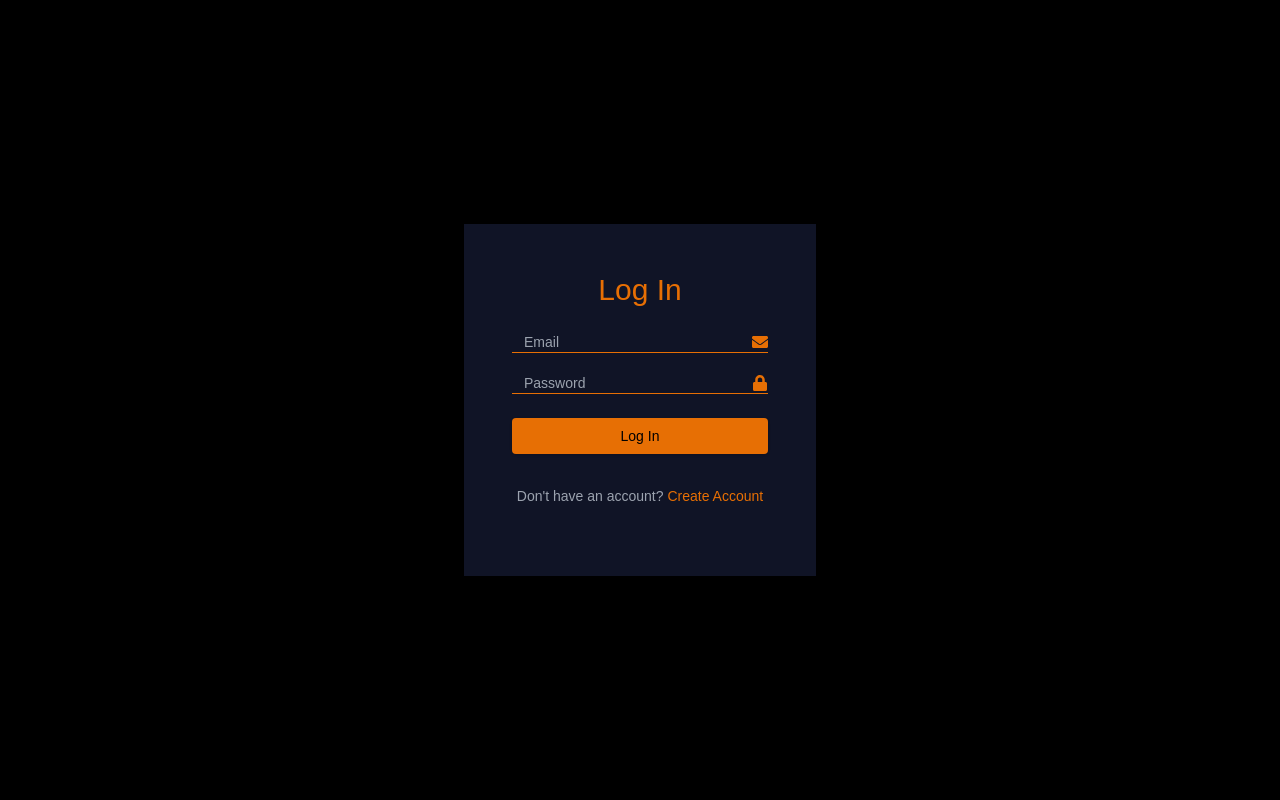
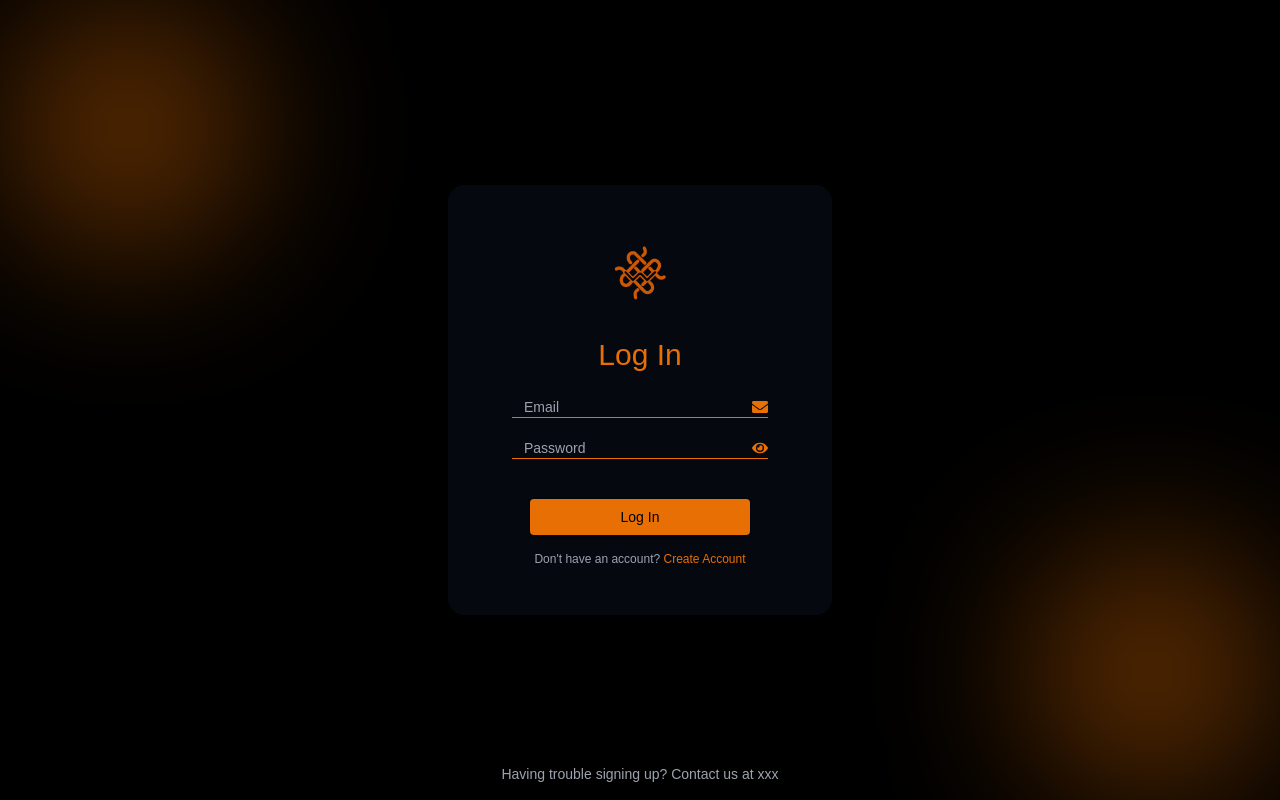
Before and after one commit to MLSAKIIT/weave-frontend, a Next.js app: page /login in a window 1280 px wide. Built offline with nearby package versions, Linux system fonts and the light colour scheme.

Commit message:
Updated signup and login pages for new design.

```diff
--- a/src/app/login/page.tsx
+++ b/src/app/login/page.tsx
@@ -4,7 +4,7 @@ import { useState } from "react";
 import { useRouter } from "next/navigation";
 import Link from "next/link";
 import { Button } from "@/components/ui/button";
-import { FaEnvelope, FaLock } from "react-icons/fa";
+import { FaEnvelope, FaEye } from "react-icons/fa";
 import axios from "axios";
 
 export default function Login() {
@@ -35,13 +35,21 @@ export default function Login() {
   };
 
   return (
-    <div className="flex items-center justify-center min-h-screen bg-black">
-      <div className="bg-[#101426] shadow-lg flex flex-col items-center py-12 px-12 w-[22rem] h-[22rem]">
+    <div className="relative flex items-center justify-center min-h-screen bg-black overflow-hidden  ">
+
+      {/* Blurred Background Elements */}
+      <div className="absolute top-0 left-0 w-64 h-64 bg-[hsla(28,97%,46%,0.4)] rounded-full blur-[80px]" />
+      <div className="absolute bottom-0 right-0 w-64 h-64 bg-[hsla(28,97%,46%,0.4)] rounded-full blur-[80px]" />
+
+      {/* Login Container */}
+      <div className="bg-[hsla(229,41%,11%,0.4)] backdrop-blur-lg shadow-lg flex flex-col items-center py-12 px-8 w-96 rounded-2xl">
+
+        <img src="/logo.png" alt="Weave Logo" className="w-20 h-20 mb-6" />
         <h1 className="text-3xl text-[#E76F04] mb-6">Log In</h1>
 
         {errorMessage && <p className="text-red-500 text-sm mb-4">{errorMessage}</p>}
 
-        <div className="flex items-center w-full mb-5 border-b border-[#E76F04]">
+        <div className="flex items-center w-[80%] mb-5 border-b border-[#E76F04]">
           <input
             type="email"
             placeholder="Email"
@@ -52,7 +60,7 @@ export default function Login() {
           <FaEnvelope className="text-[#E76F04]" />
         </div>
 
-        <div className="flex items-center w-full mb-6 border-b border-[#E76F04]">
+        <div className="flex items-center w-[80%] mb-6 border-b border-[#E76F04]">
           <input
             type="password"
             placeholder="Password"
@@ -60,23 +68,29 @@ export default function Login() {
             onChange={(e) => setPassword(e.target.value)}
             className="bg-transparent outline-none text-white flex-1 text-sm pl-3"
           />
-          <FaLock className="text-[#E76F04]" />
+          <FaEye className="text-[#E76F04]" />
         </div>
 
         <Button
           onClick={handleLogin}
-          className="w-full bg-[#E76F04] text-black hover:opacity-90 transition mb-4"
+          className="w-[69%] bg-[#E76F04] text-black hover:opacity-90 transition mt-4"
         >
           Log In
         </Button>
 
-        <p className="text-gray-400 mt-4 text-sm">
+        <p className="text-gray-400 mt-4 text-xs">
           Don't have an account?{" "}
           <Link href="/signup" className="text-[#E76F04] hover:underline">
             Create Account
           </Link>
         </p>
       </div>
+
+      {/* Footer Message */}
+      <p className="absolute bottom-4 text-gray-400 text-sm">
+        Having trouble signing up? Contact us at xxx
+      </p>
+
     </div>
   );
 }
--- a/src/app/signup/page.tsx
+++ b/src/app/signup/page.tsx
@@ -62,13 +62,18 @@ export default function Signup() {
   };
 
   return (
-    <div className="flex items-center justify-center min-h-screen bg-black">
-      <div className="bg-[#101426] shadow-lg flex flex-col items-center py-12 px-12 w-[22rem] h-[25rem]">
+    <div className="relative flex items-center justify-center min-h-screen bg-black">
+      {/* Blurred Background Elements */}
+      <div className="absolute top-0 left-0 w-64 h-64 bg-[hsla(28,97%,46%,0.4)] rounded-full blur-[80px]" />
+      <div className="absolute bottom-0 right-0 w-64 h-64 bg-[hsla(28,97%,46%,0.4)] rounded-full blur-[80px]" />
+
+      {/* Signup Form Container */}
+      <div className="bg-[hsla(229,41%,11%,0.4)] backdrop-blur-lg shadow-lg flex flex-col items-center py-12 px-8 w-96 rounded-2xl">
         <h1 className="text-3xl text-[#E76F04] mb-6">Sign Up</h1>
 
         {errorMessage && <p className="text-red-500 text-sm mb-4">{errorMessage}</p>}
 
-        <form onSubmit={handleSubmit(onSubmit)} className="w-full">
+        <form onSubmit={handleSubmit(onSubmit)} className="w-[80%]">
           {/* Name Input */}
           <div className="flex items-center w-full mb-4 border-b border-[#E76F04]">
             <input
@@ -78,7 +83,7 @@ export default function Signup() {
             />
             <FaUser className="text-[#E76F04]" />
           </div>
-          <p className="text-red-500 text-sm">{errors.fullName?.message}</p>
+          <p className="text-red-500 text-xs">{errors.fullName?.message}</p>
 
           {/* Email Input */}
           <div className="flex items-center w-full mb-4 border-b border-[#E76F04]">
@@ -89,7 +94,7 @@ export default function Signup() {
             />
             <FaEnvelope className="text-[#E76F04]" />
           </div>
-          <p className="text-red-500 text-sm">{errors.email?.message}</p>
+          <p className="text-red-500 text-xs">{errors.email?.message}</p>
 
           {/* Password Input */}
           <div className="flex items-center w-full mb-4 border-b border-[#E76F04]">
@@ -101,7 +106,7 @@ export default function Signup() {
             />
             <FaEye className="text-[#E76F04]" />
           </div>
-          <p className="text-red-500 text-sm">{errors.password?.message}</p>
+          <p className="text-red-500 text-xs">{errors.password?.message}</p>
 
           {/* Confirm Password Input */}
           <div className="flex items-center w-full mb-4 border-b border-[#E76F04]">
@@ -113,11 +118,12 @@ export default function Signup() {
             />
             <FaEye className="text-[#E76F04]" />
           </div>
-          <p className="text-red-500 text-sm">{errors.confirmPassword?.message}</p>
+          <p className="text-red-500 text-xs">{errors.confirmPassword?.message}</p>
 
+          {/* Terms and Conditions */}
           <div className="flex mb-4">
             <input type="checkbox" required />
-            <p className="text-white text-sm tracking-wider pl-2">I agree with terms and conditions</p>
+            <p className="text-white text-xs tracking-wider pl-2">I agree with terms and conditions</p>
           </div>
 
           {/* Sign Up Button */}
@@ -127,10 +133,15 @@ export default function Signup() {
         </form>
 
         {/* Login Link */}
-        <p className="text-gray-400 mt-4 text-sm">
+        <p className="text-gray-400 mt-4 text-xs">
           Already have an account? <a href="/login" className="text-[#E76F04] hover:underline">Log In</a>
         </p>
       </div>
+
+      {/* Help Text at the Bottom */}
+      <p className="absolute bottom-4 text-gray-500 text-xs">
+        Having trouble signing up? Contact us at xxx
+      </p>
     </div>
   );
 }
```
Also changed, not shown: public/Logo.png (added).
